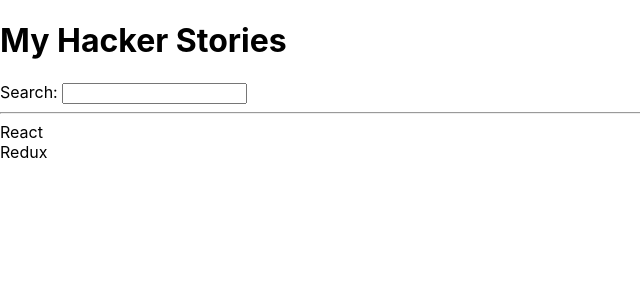
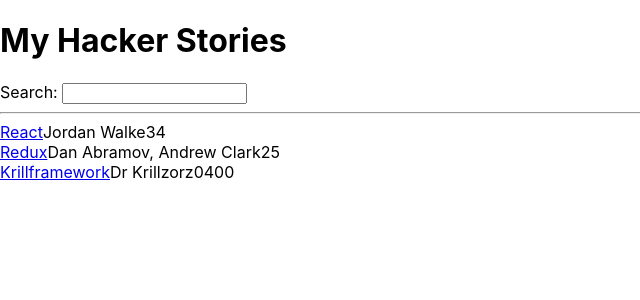
Before and after one commit to juiceghost/chas-hacker-stories, a React (Create React App) app: page / in a window 1280 px wide. Shown: the top 300 px of the page, without its empty margins (0-640 px from the left). Built offline with nearby package versions, Linux system fonts and the light colour scheme.

Commit message:
End of page 33

```diff
--- a/src/App.js
+++ b/src/App.js
@@ -15,21 +15,39 @@
     num_comments: 2,
     points: 5,
     objectID: 1,
-  },];
+  }, {
+    title: 'Krillframework',
+    url: 'https://kfw.org/',
+    author: 'Dr Krillzorz',
+    num_comments: 0,
+    points: 400,
+    objectID: 2,
+  }];
 
-function App() {
-
+const App = () => {
+  const handleChange = event => {
+    console.log(event.target.value);
+  }
   return (
     <div>
       <h1>My Hacker Stories</h1>
       <label htmlFor="search">Search: </label>
-      <input id="search" type="text" />
+      <input id="search" type="text" onChange={handleChange} />
       <hr />
-      {list.map(function (item) {
-        return <div key={item.objectID}>{item.title}</div>;
-      })}
+      <List />
+    </div>);
+}
 
 
-    </div>);
-}
+const List = () => list.map(item => (
+  <div key={item.objectID}>
+    <span>
+      <a href={item.url}>{item.title}</a>
+    </span>
+    <span>{item.author}</span>
+    <span>{item.num_comments}</span>
+    <span>{item.points}</span>
+  </div>));
+
+
 export default App;
```
